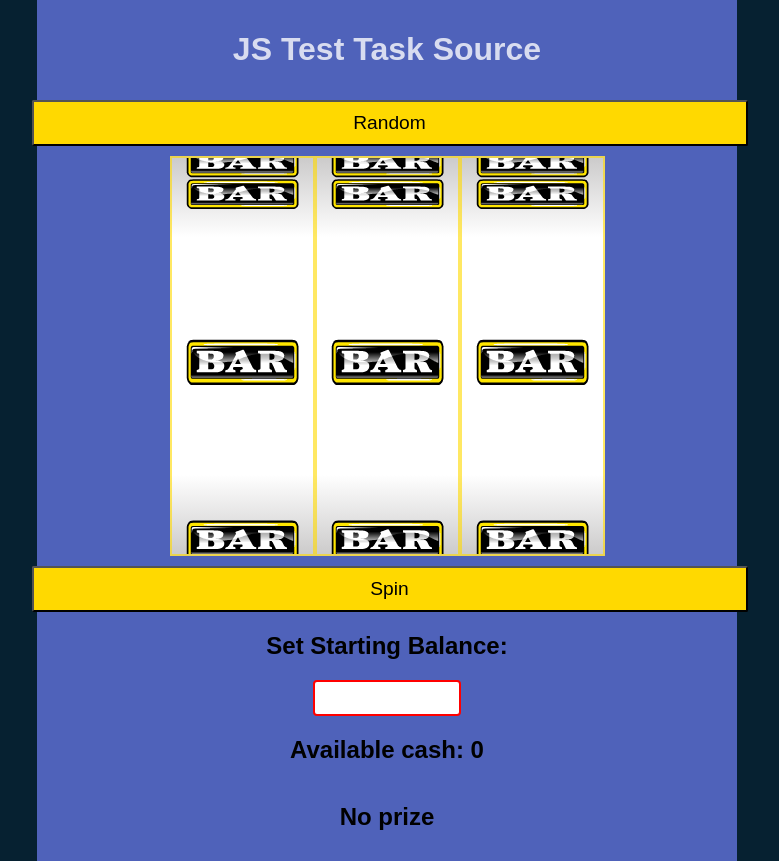
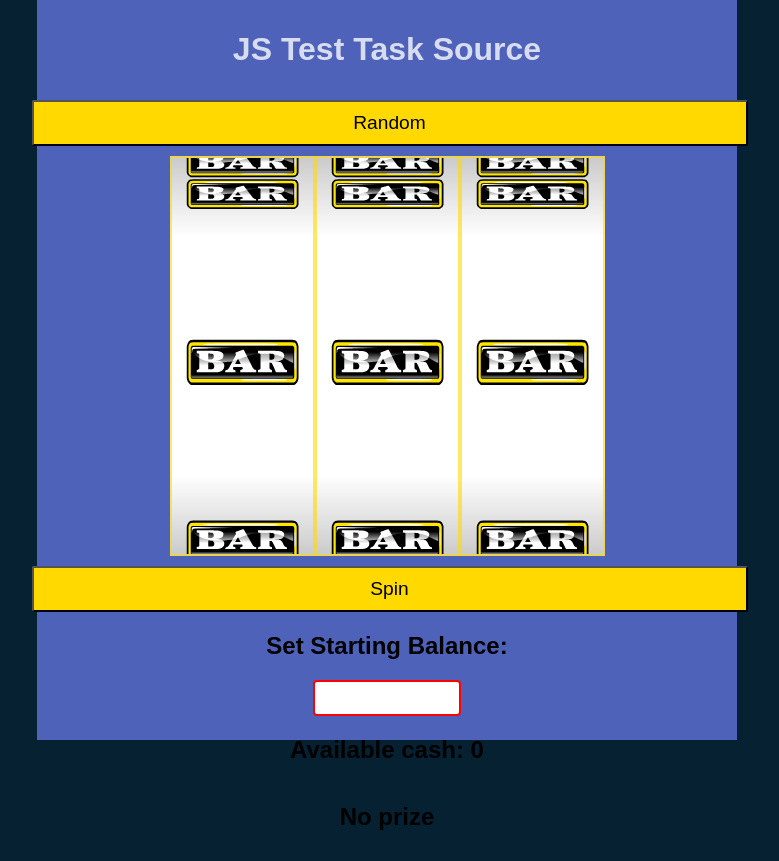
Before and after one commit to ahmadalsharef994/JS-Slot-Machine-Task-React, a React (Create React App) app: page / in a window 1280 px wide. Shown: the whole page, without its empty margins (253-1032 px from the left). Built offline with nearby package versions, Linux system fonts and the light colour scheme.

Commit message:
Add files via upload

```diff
--- a/src/App.css
+++ b/src/App.css
@@ -15,7 +15,7 @@ body {
 
 .debugArea {
   z-index: 100;
-  /* position: absolute; */
+  position: absolute;
   display: flex;
   flex-direction: column;
   width: 100%;
```
Also changed, not shown: 4 other files (tests, documents, lock files or other folders).
